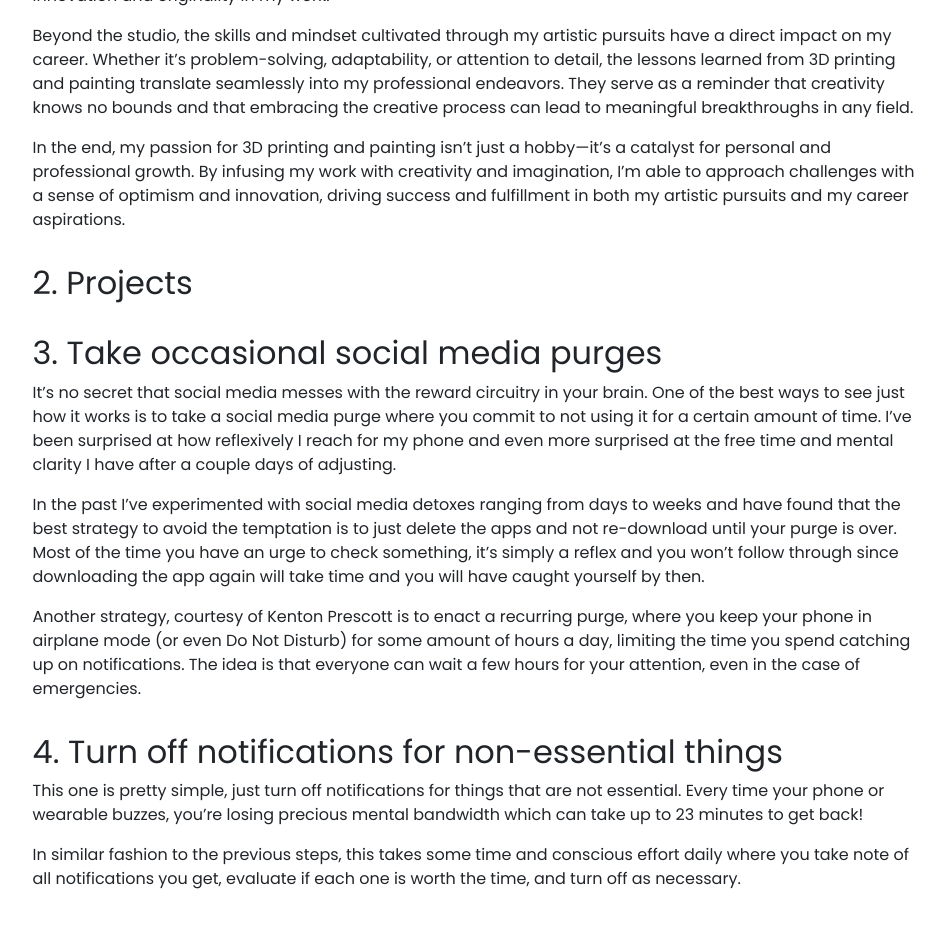
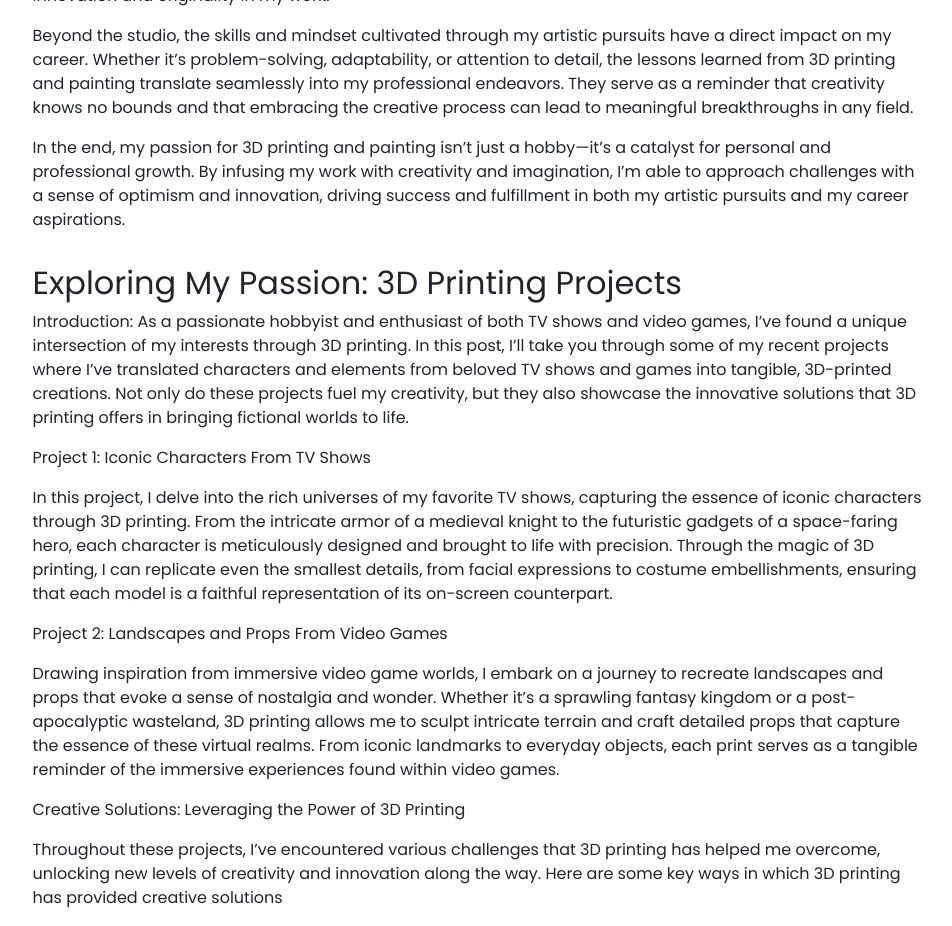
Before and after one commit to Seerow0/-MK-II-Nicholas-J-Website-, a Jekyll site: the page built from _posts/2016-07-24-a-better-hello-worl.md, in a window 1280 px wide and 1400 px high, scrolled down 789 px. Shown: the top 926 px of the window, without its empty margins (160-1112 px from the left). Built offline with Jekyll 4.4.1, drawn with Linux system fonts in a browser that asks for light colours; nearby versions of some CDN libraries; our own code applies the rules of GitHub Pages for plain Markdown files; a script that is not in the unit is left out; some of the changed text lies outside the part shown.

Commit message:
Update 2016-07-24-a-better-hello-worl.md

```diff
--- a/_posts/2016-07-24-a-better-hello-worl.md
+++ b/_posts/2016-07-24-a-better-hello-worl.md
@@ -3,12 +3,12 @@ title: 3D Printing
 tags: [3D Model, FDM Printing, Technology]
 style: fill
 color: danger
-description: If you don't want to read this rant about a passion I happen to have. Feel free to skip to the pictures section.
+description: Where ingenuity comes to life
 ---
 
 Insert Link to bottom of page.
 
-## 1. Intro
+## Intro
 
 For me, diving into the realms of 3D printing and painting isn't just a hobby—it's a deeply fulfilling journey that infuses my creative process with boundless energy and inspiration. As an artist with a passion for both digital design and traditional artistry, I've discovered that these pursuits not only enrich my personal life but also positively impact my professional endeavors.
 
@@ -22,38 +22,8 @@ Beyond the studio, the skills and mindset cultivated through my artistic pursuit
 
 In the end, my passion for 3D printing and painting isn't just a hobby—it's a catalyst for personal and professional growth. By infusing my work with creativity and imagination, I'm able to approach challenges with a sense of optimism and innovation, driving success and fulfillment in both my artistic pursuits and my career aspirations.
 
-## 2. Projects
 
-
-
-## 3. Take occasional social media purges
-
-It’s no secret that social media messes with the reward circuitry in your brain. One of the best ways to see just how it works is to take a social media purge where you commit to not using it for a certain amount of time. I’ve been surprised at how reflexively I reach for my phone and even more surprised at the free time and mental clarity I have after a couple days of adjusting.
-
-In the past I’ve experimented with social media detoxes ranging from days to weeks and have found that the best strategy to avoid the temptation is to just delete the apps and not re-download until your purge is over. Most of the time you have an urge to check something, it’s simply a reflex and you won’t follow through since downloading the app again will take time and you will have caught yourself by then.
-
-Another strategy, courtesy of Kenton Prescott is to enact a recurring purge, where you keep your phone in airplane mode (or even Do Not Disturb) for some amount of hours a day, limiting the time you spend catching up on notifications. The idea is that everyone can wait a few hours for your attention, even in the case of emergencies.
-
-## 4. Turn off notifications for non-essential things
-
-This one is pretty simple, just turn off notifications for things that are not essential. Every time your phone or wearable buzzes, you’re losing precious mental bandwidth which can take up to 23 minutes to get back!
-
-In similar fashion to the previous steps, this takes some time and conscious effort daily where you take note of all notifications you get, evaluate if each one is worth the time, and turn off as necessary.
-
-## 5. Learn how to use built in tools
-
-One of my favorite features on my phone is Do Not Disturb. It allows you to silence all non-critical notifications for an indefinite amount of time. This is what I use when I’m working on school work, personal projects, or even this article. On both iOS and Android, you’re given fairly granular control over what is considered critical so you can pick and choose what is worth the focus lost from a distraction.
-
-{% include elements/figure.html image="https://cdn-images-1.medium.com/max/1000/0*MAeS-4fEc0Y7T4VB.jpg" caption="iOS" %}
-{% include elements/figure.html image="https://cdn-images-1.medium.com/max/1000/0*nF_H2-8oTY7C0a54.png" caption="Android" %}
-
-Apple and Google also fairly recently rolled out time management tools which allow the user to be restricted from certain applications after a given amount of use. This really helps to add an extra layer of discipline if you’re trying to build the habit of using your phone less.
-
-Minimalism isn’t a philosophy that demands you to sell everything you own, wear the same outfit for the rest of your life, and live out of your van. Rather, it’s taking a hard look at everything in your life and determining whether something truly provides happiness for you. Digital Minimalism is a subset of this way of thinking and is a philosophy that has allowed me to work in tech and be an active participant of social media, but also maintain my own level of free thinking and choose what I focus on.
-
-I hope this has helped at least one person out there better manage their digital engagement. When I was first starting my foray into this way of thinking, this documentary by Matt D'Avella really helped me understand what minimalism was all about and is something I’d recommend if you’d like to learn more!
-
-Exploring My Passion: 3D Printing Projects Inspired by TV Shows and Games
+## Exploring My Passion: 3D Printing Projects
 
 Introduction:
 As a passionate hobbyist and enthusiast of both TV shows and video games, I've found a unique intersection of my interests through 3D printing. In this post, I'll take you through some of my recent projects where I've translated characters and elements from beloved TV shows and games into tangible, 3D-printed creations. Not only do these projects fuel my creativity, but they also showcase the innovative solutions that 3D printing offers in bringing fictional worlds to life.
@@ -68,16 +38,16 @@ Drawing inspiration from immersive video game worlds, I embark on a journey to r
 
 Creative Solutions: Leveraging the Power of 3D Printing
 
-Throughout these projects, I've encountered various challenges that 3D printing has helped me overcome, unlocking new levels of creativity and innovation along the way. Here are some key ways in which 3D printing has provided creative solutions:
+Throughout these projects, I've encountered various challenges that 3D printing has helped me overcome, unlocking new levels of creativity and innovation along the way. Here are some key ways in which 3D printing has provided creative solutions
 
-    Customization: 3D printing enables me to customize designs to suit my preferences, whether it's scaling a character to fit a specific display size or adding personalized touches to props and scenery.
+Customization: 3D printing enables me to customize designs to suit my preferences, whether it's scaling a character to fit a specific display size or adding personalized touches to props and scenery.
 
-    Prototype Iteration: By rapidly prototyping ideas through 3D printing, I can quickly iterate and refine designs, ensuring that each model meets my vision before final production.
+Prototype Iteration: By rapidly prototyping ideas through 3D printing, I can quickly iterate and refine designs, ensuring that each model meets my vision before final production.
 
-    Complex Geometry: From intricate costumes to elaborate landscapes, 3D printing allows me to tackle complex geometries with ease, bringing even the most intricate designs to life with precision and accuracy.
+Complex Geometry: From intricate costumes to elaborate landscapes, 3D printing allows me to tackle complex geometries with ease, bringing even the most intricate designs to life with precision and accuracy.
 
-    Replication: Whether creating multiple copies of a character for a display or assembling a set of props for a themed event, 3D printing offers a cost-effective solution for replicating designs with consistent quality and detail.
+Replication: Whether creating multiple copies of a character for a display or assembling a set of props for a themed event, 3D printing offers a cost-effective solution for replicating designs with consistent quality and detail.
 
 Conclusion:
 
-In the world of TV shows and video games, 3D printing serves as a powerful tool for bringing imagination to life. Through my projects, I've discovered endless opportunities to explore and create within these beloved fictional worlds, all while leveraging the innovative solutions that 3D printing provides. As I continue to embark on new projects, I look forward to pushing the boundaries of creativity and sharing my passion with fellow enthusiasts.
+3D printing serves as a powerful tool for bringing imagination to life. Through my projects, I've discovered endless opportunities to explore and create within these beloved fictional worlds, all while leveraging the innovative solutions that 3D printing provides. As I continue to embark on new projects, I look forward to pushing the boundaries of creativity and sharing my passion with fellow enthusiasts.
```
